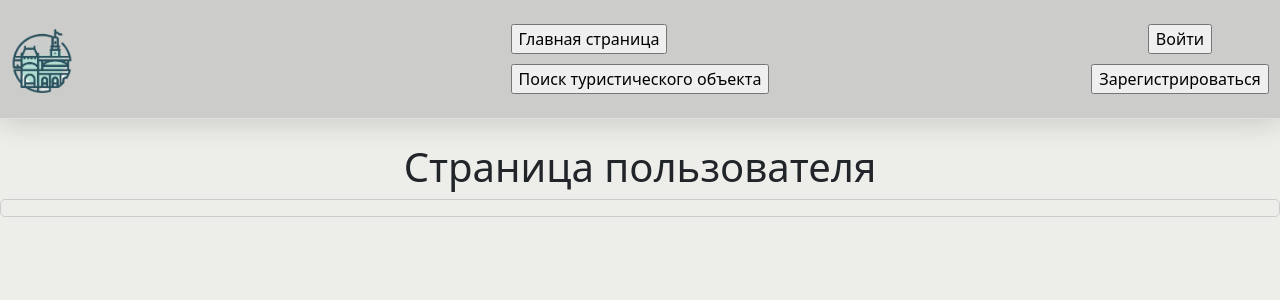
After one commit to marzusar/Flask_APP, a Flask app: page /log in a window 1280 px wide. The commit adds this page. Shown: the top 300 px of the page. Run offline with Flask 2, Linux system fonts and the light colour scheme; some libraries are stand-ins or nearby versions.

Commit message:
create login

```diff
--- a/main.py
+++ b/main.py
@@ -117,7 +117,12 @@ def aut():
     else:
         return render_template('aut.html')
 
+@app.route("/log")
+def login():
 
+
+
+    return  render_template('login.html')
 
 
 
--- a/static/css/main.css
+++ b/static/css/main.css
@@ -4,15 +4,11 @@ body{
 /*HEADER*/
 .header{
     background-color: #cccccb;
-
     position:sticky;
-
-
-
-
     -webkit-box-shadow: 0px 5px 25px rgba(0,0,0,0.15);
         box-shadow: 0px 5px 25px rgba(0,0,0,0.15);
 }
+
 .logo{
     padding: 10px 10px 0px;
     width: 200px;
@@ -48,6 +44,7 @@ body{
 .body{
    padding: 0;
 }
+
 .h11{
     text-align: center;
 }
@@ -85,3 +82,10 @@ body{
 .serch{
     width: 80%;
 }
+
+/*LOGIN*/
+
+.conteiner{
+    border: 1px solid #ccc;
+    border-radius: 5px;
+}
--- a/templates/base.html
+++ b/templates/base.html
@@ -58,7 +58,7 @@
                 </div>
             {% else %}
                 <div class="acc">
-                    <form class="but" action="#">
+                    <form class="but" action="/log">
                         <input type="submit" value={{name}} />
                     </form>
                 </div>
--- /dev/null
+++ b/templates/login.html
@@ -0,0 +1,22 @@
+{% extends 'base.html' %}
+
+{% block title %}
+Страница пользователя
+{% endblock %}
+
+{% block body %}
+
+    <h1 class="h11">Страница пользователя</h1>
+
+    <div class="conteiner">
+        <div class="conteiner_content">
+            <p>
+
+            </p>
+        </div>
+
+
+    </div>
+
+
+{% endblock %}
```
